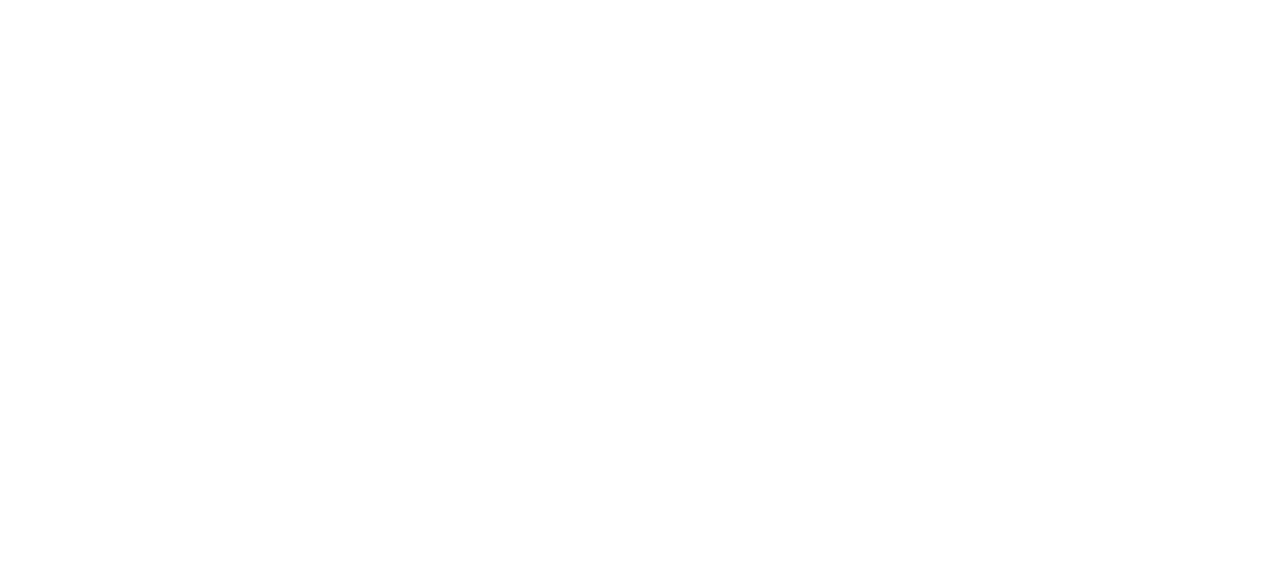
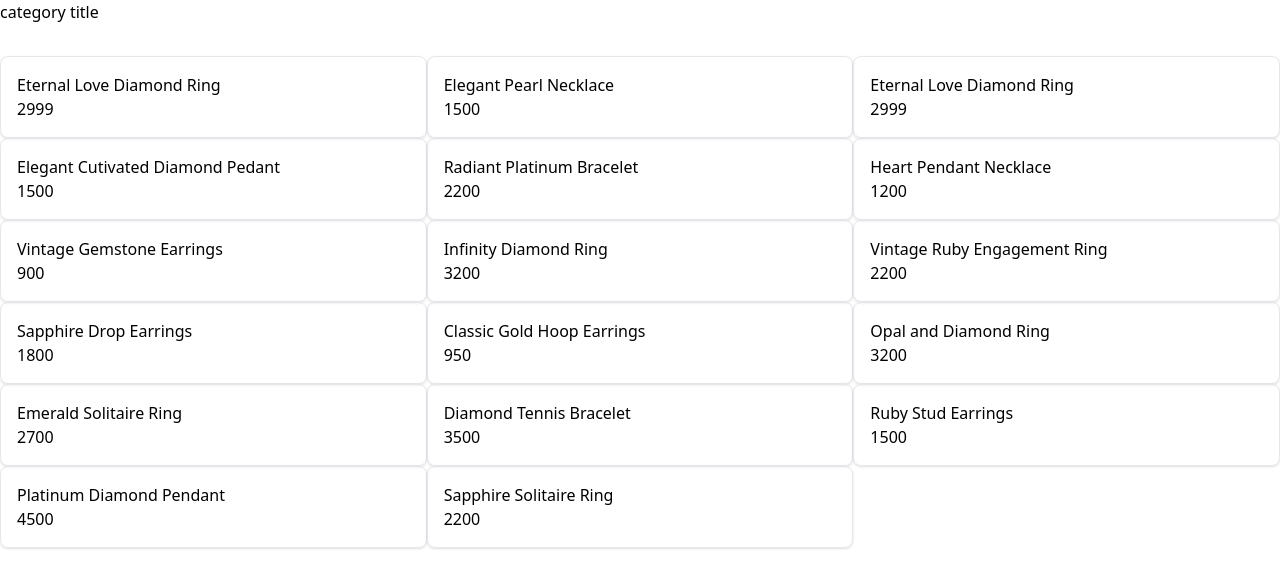
Before and after one commit to joycethh/jewelry-store, a React (Create React App) app: page /products/jewelry-by-category/1 in a window 1280 px wide. Before the commit this address had no page. Shown: the top 588 px of the page. Built offline with nearby package versions, Linux system fonts and the light colour scheme.

Commit message:
fix routing

```diff
--- a/src/App.js
+++ b/src/App.js
@@ -1,20 +1,18 @@
 
 import './App.css';
 import Home from './pages/Home';
+import ProductLists from './pages/ProductLists';
 import { BrowserRouter, Routes, Route} from 'react-router-dom'
 
 function App() {
   return (
-    <div>
      <BrowserRouter>
      <Routes>
       <Route path="/" element={<Home />} />
-      <Route path="/products/jewelry-by-:category" element={<></>} />
+     <Route path="/products/jewelry-by-category/:category" element={<ProductLists />} />
       <Route path="/products/jewelry-by-:category/:subcategory" element={<></>}/>
      </Routes>
      </BrowserRouter>
-
-    </div>
   );
 }
 
--- a/src/components/Header.js
+++ b/src/components/Header.js
@@ -1,6 +1,5 @@
 import {useState, useEffect} from 'react';
 import { UserIcon, ShoppingBagIcon } from '@heroicons/react/24/outline';
-import Navbar from './Navbar';
 import { Link } from 'react-router-dom';
 import categoriesData from "../data/categories.json"
 
@@ -40,7 +39,6 @@
         <nav className="w-full px-5 py-3">
         <ul className="flex space-x-10 uppercase tracking-widest">
           {categoriesData.categories.map((category) => {
-          //console.log("category", category);
           return (
             <li
                 key={category.name}
@@ -48,8 +46,19 @@
                 onMouseEnter={() =>handleMouseEnter(category.name)}
                 onMouseLeave={handleMouseLeave}
                 >
-              <Link to={`/products/jewelry-by-${category.name.toLowerCase()}`} className="cursor-pointer hover:underline">{category.name}</Link>
-
+              <Link
+                to={`/products/jewelry-by-${category.name.toLowerCase().replace(/\s+/g, '-')}`}
+                className="cursor-pointer hover:underline"
+                onClick={(e) =>{
+                  console.group('Route Navigation');
+                  console.log('Category:', category.name);
+                  console.log('Generated Path:', `/products/jewelry-by-${category.name.toLowerCase().replace(/\s+/g, '-')}`);
+                  console.trace(); // This will show the call stack
+                  console.groupEnd();
+                }}
+              >
+              {category.name}
+              </Link>
               {/* drowpdown submenu */}
                 {dropdown === category.name && (
                 <ul className={`absolute top-full left-0 py-4 z-50 ${isScrolled ? 'bg-white text-textDark w-screen' : 'bg-transparent text-white'}`} >
@@ -60,7 +69,7 @@
                     {/* hover: bg-grey-200 */}
                       <Link to={`/products/jewelry-by-${category.name.toLowerCase()}/${subcategory
                         .toLowerCase()
-                        .replace(' ', '-')}`}>{subcategory}</Link>
+                        .replace(/\s+/g, '-', ' ')}`}>{subcategory}</Link>
                     </li>
                     )
                   })}
--- a/src/data/categories.json
+++ b/src/data/categories.json
@@ -2,15 +2,16 @@
   "categories": [
     {
       "name": "Category",
-      "subcategories": ["Ring", "Necklace", "Earrings", "Pendant", "Bracelet"]
+      "subcategories": ["Ring", "Earrings", "Necklace", "Pendant", "Bracelet"]
+    },
+    {
+      "name": "Gem",
+      "subcategories": ["Diamond", "Cultivated Diamond", "Gemstone"]
     },
     {
       "name": "Metal",
-      "subcategories": ["Karat Gold", "Pure Gold", "Platinum", "Silver"]
-    },
-    {
-      "name": "Gem",
-      "subcategories": ["Diamond", "Cultivated Diamond", "Pearl", "Gemstone"]
+      "subcategories": ["18k Gold", "14k Gold", "Platinum", "Silver"]
     }
+
   ]
 }
--- /dev/null
+++ b/src/pages/ProductLists.js
@@ -0,0 +1,27 @@
+import react from "react";
+import { useParams } from "react-router-dom";
+import productData from "../data/products.json";
+
+export default function ProductLists () {
+   const {categoryName} = useParams()
+   console.log ('category name in component', categoryName)
+    return (
+        <div>
+            <h1>category title</h1>
+            <div className="grid grid-cols-1 md: grid-cols-3 glap-6 mt-8">
+                {productData.map(product => (
+                    <div key={product.id} className="border p-4 rounded-lg shadow">
+                    <img src={product.img}/>
+                    <h2>{product.name}</h2>
+                    <p>{product.price}</p>
+                </div>
+                ))}
+
+
+
+            </div>
+        </div>
+
+    )
+
+}
```
